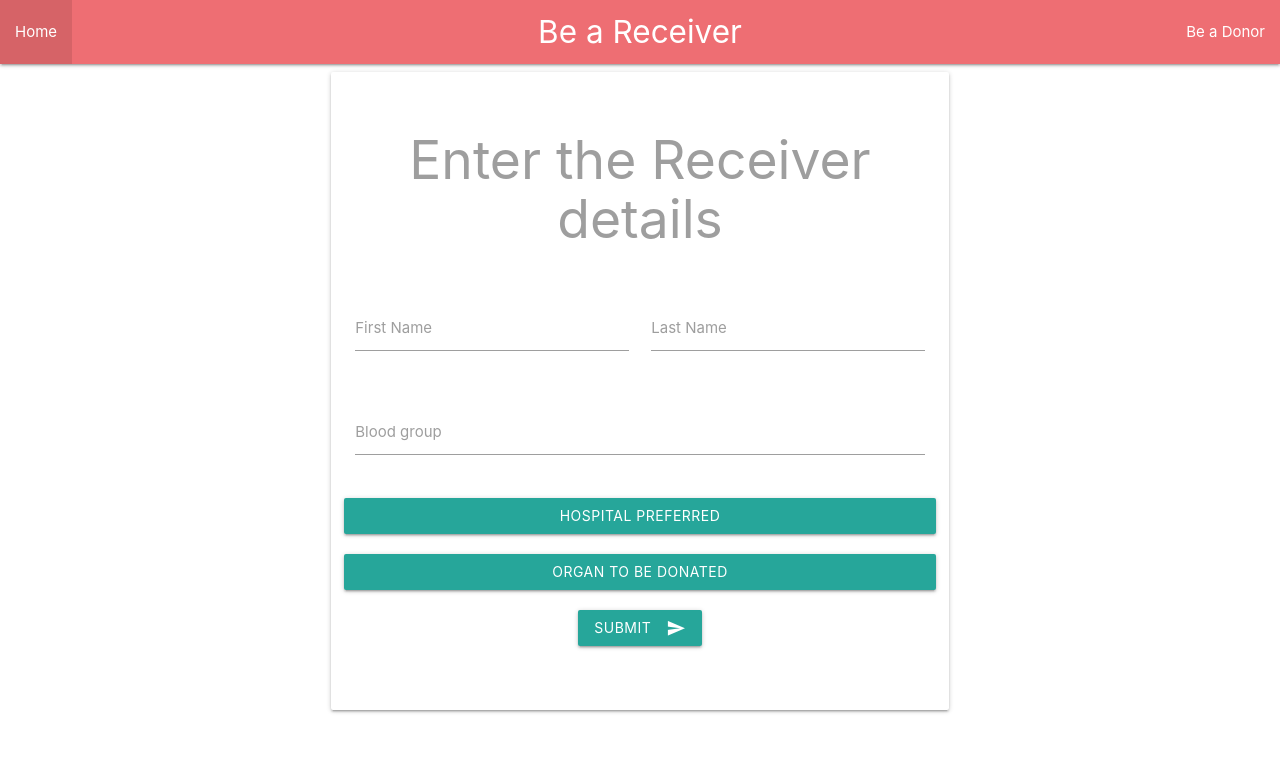
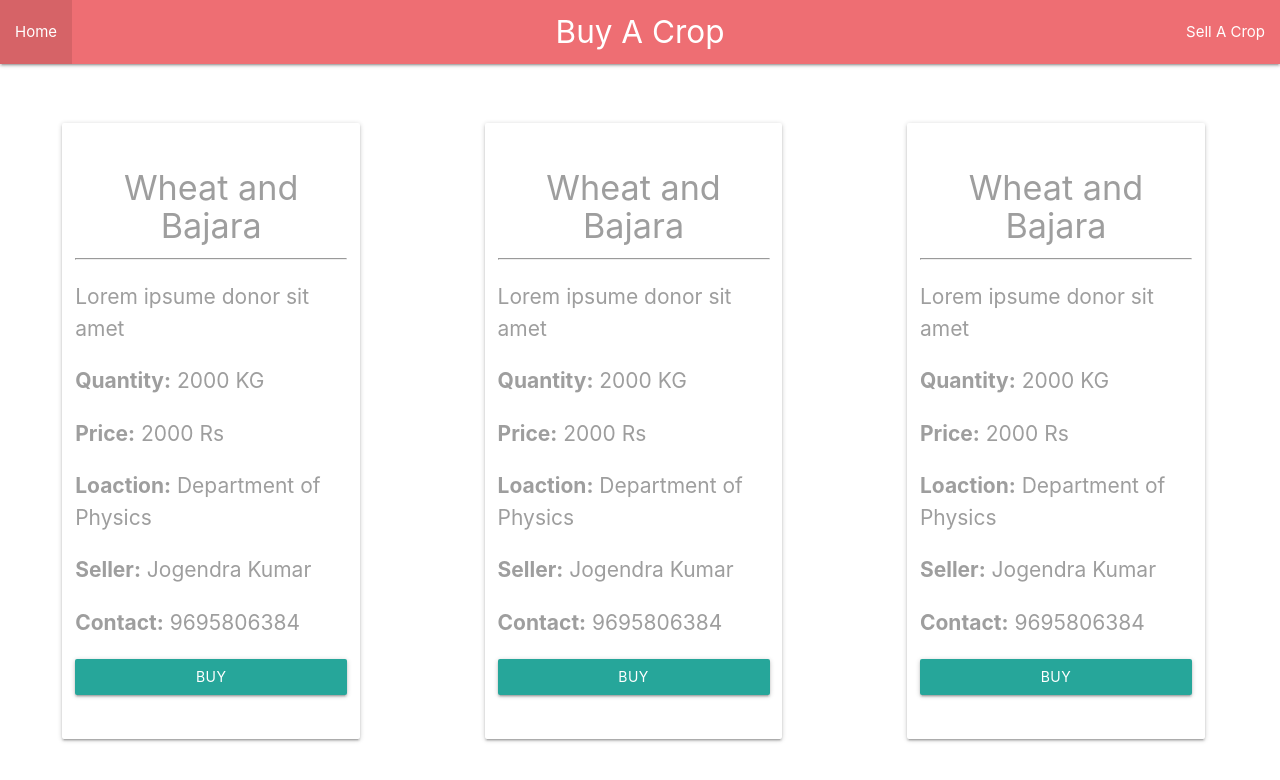
Before and after one commit to jogendra/farmers-bank, a plain HTML site: page Front end/buyer.html in a window 1280 px wide. Drawn offline with nearby package versions, Linux system fonts and the light colour scheme; no server answers.

Commit message:
UI of seller, buyer and history

```diff
--- a/Front end/buyer.html
+++ b/Front end/buyer.html
@@ -10,7 +10,19 @@
     <meta name="viewport" content="width=device-width, initial-scale=1.0"/>
 
 <style>
+.crop-card {
 
+}
+.crop-card p {
+  font-size: 1.4em;
+  text-align: left;
+}
+.crop-card button {
+
+}
+.acard {
+  margin: 1%;
+}
 </style>
 </head>
 
@@ -18,9 +30,9 @@
       <!-- Navbar start  -->
       <nav>
     <div class="nav-wrapper">
-      <a href="#" class="brand-logo center">Be a Receiver</a>
+      <a href="#" class="brand-logo center">Buy A Crop</a>
       <ul id="nav-mobile" class="right hide-on-med-and-down">
-        <li><a href="donor.html">Be a Donor</a></li>
+        <li><a href="seller.html">Sell A Crop</a></li>
       </ul>
       <ul id="nav-mobile" class="left hide-on-med-and-down">
             <li><a href="../index.html">Home</a></li>
@@ -31,56 +43,57 @@
   <!-- Navbar end  -->
   <!-- Form start  -->
 
-  <div class="row DonorForm center">
-        <div class="col s6 m6 offset-m3 ">
+  <div class="row crop-card center">
+        <div class="col s3 m3 acard " style="margin: 4%;">
           <div class="card-panel white">
             <span class="grey-text">
                 <div class="row">
-                    <h2> Enter the Receiver details </h2>
-                </div>
-                <div class="row">
-                    <form class="col s12">
-                    <div class="row">
-                        <div class="input-field col s6 m6">
-                            <input  id="first_name" type="text" class="validate">
-                            <label for="first_name">First Name</label>
-                        </div>
-                        <div class="input-field col s6 m6">
-                             <input id="last_name" type="text" class="validate">
-                             <label for="last_name">Last Name</label>
+                    <h4>Wheat and Bajara</h4>
+                    <hr>
+                    <p>Lorem ipsume donor sit amet</p>
+                    <p><b>Quantity:</b> 2000 KG</p>
+                    <p><b>Price:</b> 2000 Rs</p>
+                    <p><b>Loaction:</b> Department of Physics</p>
+                    <p><b>Seller:</b> Jogendra Kumar</p>
+                    <p><b>Contact:</b> 9695806384</p>
+                    <button class="btn btn-primary btn-simple btn-round btn-lg" style="width:100%;" type="button">BUY</button>
                 </div>
                 </div>
+            </span>
+          </div>
+
+          <div class="col s3 m3 acard " style="margin: 4%;">
+            <div class="card-panel white">
+              <span class="grey-text">
                   <div class="row">
-                        <div class="input-field col s12 m12">
-                            <input  id="blood_group" type="text" class="validate">
-                            <label for="blood_group">Blood group</label>
+                      <h4>Wheat and Bajara</h4>
+                      <hr>
+                      <p>Lorem ipsume donor sit amet</p>
+                      <p><b>Quantity:</b> 2000 KG</p>
+                      <p><b>Price:</b> 2000 Rs</p>
+                      <p><b>Loaction:</b> Department of Physics</p>
+                      <p><b>Seller:</b> Jogendra Kumar</p>
+                      <p><b>Contact:</b> 9695806384</p>
+                      <button class="btn btn-primary btn-simple btn-round btn-lg" style="width:100%;" type="button">BUY</button>
                   </div>
                   </div>
+              </span>
+            </div>
+
+            <div class="col s3 m3 acard " style="margin: 4%;">
+              <div class="card-panel white">
+                <span class="grey-text">
                     <div class="row">
-                        <a class='col s12 m12 dropdown-trigger btn' href='#' data-target='hospitalList'>Hospital preferred</a>
-                        <ul id='hospitalList' class='dropdown-content'>
-                        </ul>
+                        <h4>Wheat and Bajara</h4>
+                        <hr>
+                        <p>Lorem ipsume donor sit amet</p>
+                        <p><b>Quantity:</b> 2000 KG</p>
+                        <p><b>Price:</b> 2000 Rs</p>
+                        <p><b>Loaction:</b> Department of Physics</p>
+                        <p><b>Seller:</b> Jogendra Kumar</p>
+                        <p><b>Contact:</b> 9695806384</p>
+                        <button class="btn btn-primary btn-simple btn-round btn-lg" style="width:100%;" type="button">BUY</button>
                     </div>
-                    <!-- <div class="row">
-                            <div class="input-field col s12 m12">
-                                <input  id="organ_name" type="text" class="validate">
-                                <label for="organ_name">Organ to be recieved</label>
-                            </div>
-                    </div> -->
-                    <div class="row">
-                            <a class='col s12 m12 dropdown-trigger btn' href='#' data-target='organList'>Organ to be donated</a>
-                            <ul id='organList' class=' dropdown-content'>
-                                    <!-- <li id="0">hospital1</li> -->
-                            </ul>
-                        </div>
-                    <div class="row">
-                        <div class="col s6 m6 offset-m3">
-                            <button id="submit" class="btn waves-effect waves-light" type="submit" name="action">Submit
-    <i class="material-icons right">send</i>
-  </button>
-                        </div>
-                    </div>
-                    </form>
                     </div>
                 </span>
               </div>
```
Also changed, not shown: Front end/history.html (+4 -8 lines), Front end/seller.html (+30 -19 lines), index.html (+1 -1 lines), 1 other file. Lines whose indentation alone changed are shown as unchanged.
